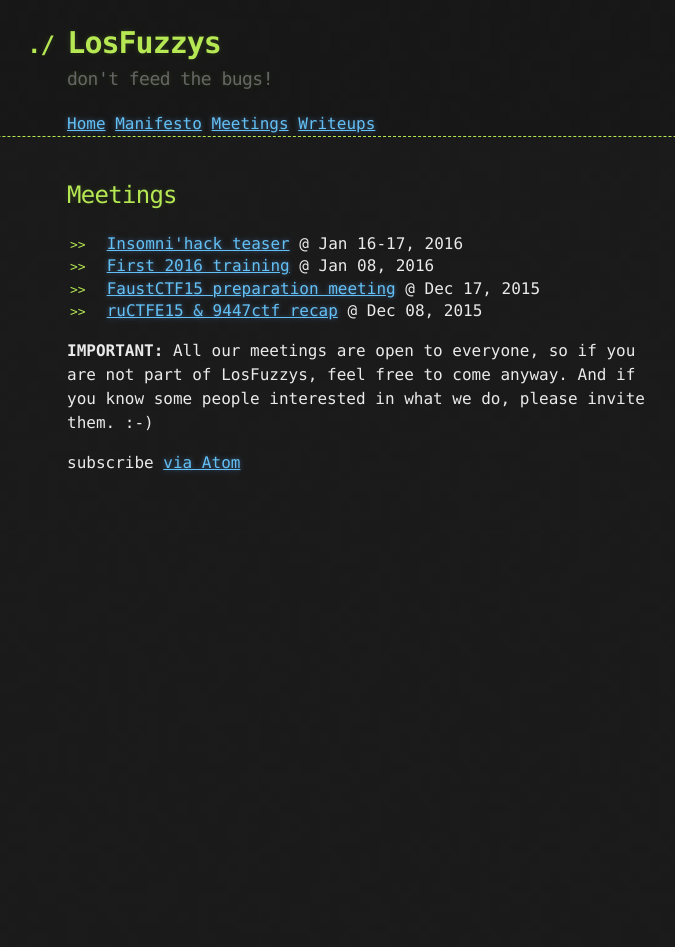
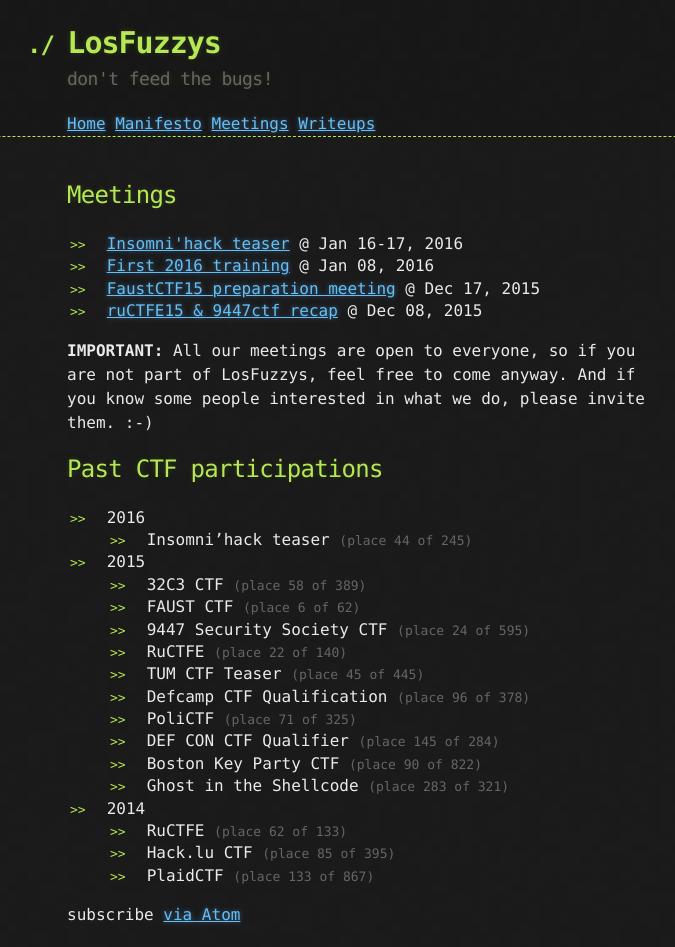
Before and after one commit to mtps3/Mtps3.github.io, a Jekyll site: the page built from meetings.md, in a window 1280 px wide. Shown: the whole page, without its empty margins (273-948 px from the left). Built offline with Jekyll 4.4.1, drawn with Linux system fonts in a browser that asks for light colours; before the commit the page ends 900 px from its top, so only the background shows below that.

Commit message:
Added past CTFs to meeting overview

```diff
--- a/meetings.md
+++ b/meetings.md
@@ -13,5 +13,27 @@
 **IMPORTANT:**
 All our meetings are open to everyone, so if you are not part of LosFuzzys, feel free to come anyway. And if you know some people interested in what we do, please invite them. :-)
 
+## Past CTF participations
+
+<!-- generated using scripts/getPastCTFs.py  -->
+
+* 2016
+  * Insomni'hack teaser <span class="discreet">(place 44 of 245)</span>
+* 2015
+  * 32C3 CTF <span class="discreet">(place 58 of 389)</span>
+  * FAUST CTF <span class="discreet">(place 6 of 62)</span>
+  * 9447 Security Society CTF <span class="discreet">(place 24 of 595)</span>
+  * RuCTFE <span class="discreet">(place 22 of 140)</span>
+  * TUM CTF Teaser <span class="discreet">(place 45 of 445)</span>
+  * Defcamp CTF Qualification <span class="discreet">(place 96 of 378)</span>
+  * PoliCTF <span class="discreet">(place 71 of 325)</span>
+  * DEF CON CTF Qualifier <span class="discreet">(place 145 of 284)</span>
+  * Boston Key Party CTF <span class="discreet">(place 90 of 822)</span>
+  * Ghost in the Shellcode <span class="discreet">(place 283 of 321)</span>
+* 2014
+  * RuCTFE <span class="discreet">(place 62 of 133)</span>
+  * Hack.lu CTF <span class="discreet">(place 85 of 395)</span>
+  * PlaidCTF <span class="discreet">(place 133 of 867)</span>
+
 
 subscribe [via Atom]({{ "/feed.xml" | prepend: site.baseurl }})
--- a/stylesheets/stylesheet.css
+++ b/stylesheets/stylesheet.css
@@ -250,3 +250,10 @@
 .cf {
   zoom:1;
 }
+
+/* LosFuzzys stuff */
+
+.discreet {
+  color: #666;
+  font-size: 13px;
+}
```
